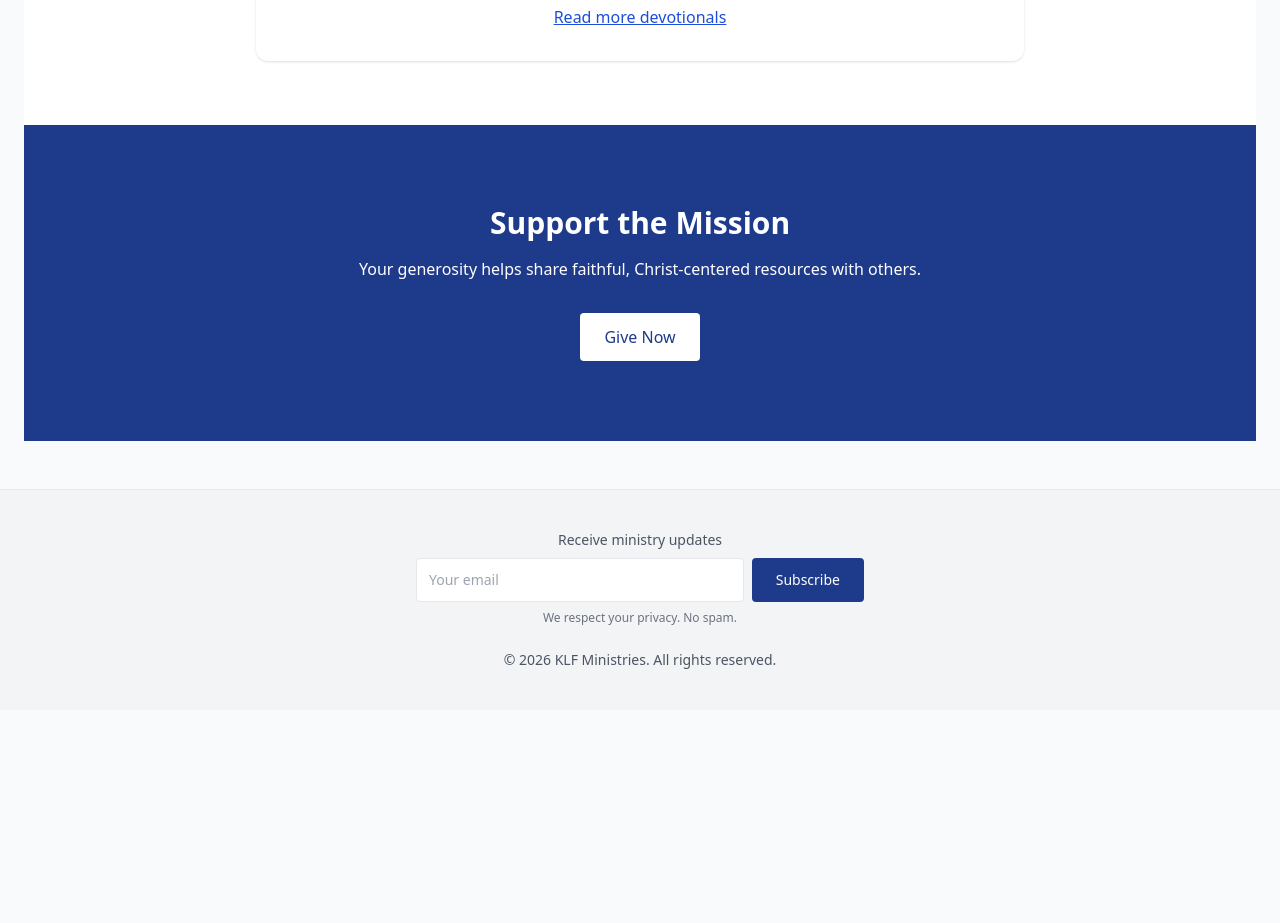
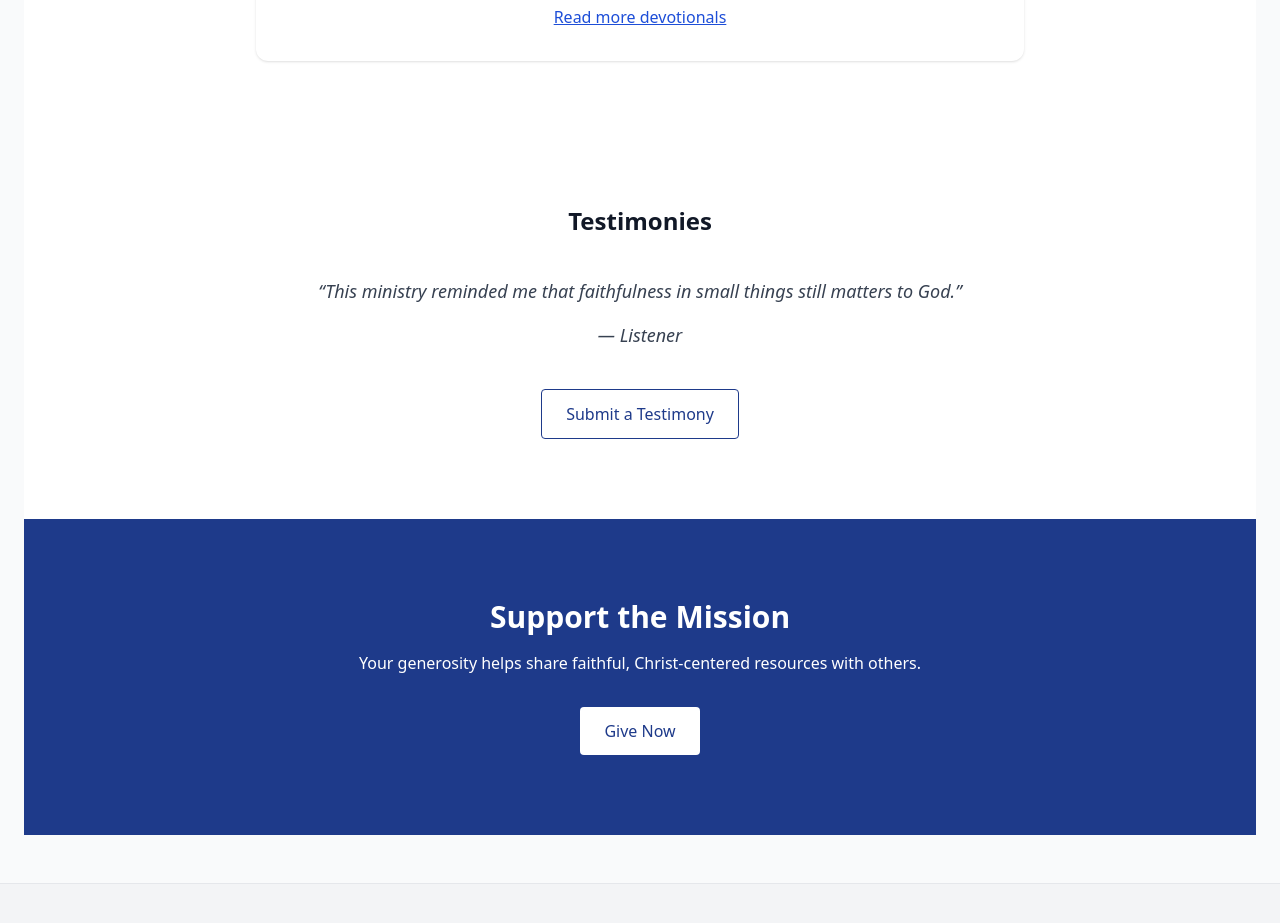
Before and after one commit to klfministries/klf-ministries-website, a Next.js app: page /en in a window 1280 px wide. Shown: the part 1020-1943 px from the top of the page. Before the commit the page ends 1730 px from the top, so only its background shows below. Built offline with nearby package versions, Linux system fonts and the light colour scheme.

Commit message:
Add rotating testimonials section to homepage

```diff
--- a/app/[lang]/page.jsx
+++ b/app/[lang]/page.jsx
@@ -74,6 +74,52 @@ function FeaturedDevotional({ lang }) {
 }
 
 /* ================= HOME PAGE ================= */
+function RotatingTestimonials({ lang }) {
+  const testimonials = {
+    en: [
+      {
+        text:
+          "This ministry reminded me that faithfulness in small things still matters to God.",
+        author: "Listener",
+      },
+      {
+        text:
+          "Each devotional strengthens my walk with Christ and keeps me spiritually focused.",
+        author: "Subscriber",
+      },
+    ],
+    es: [
+      {
+        text:
+          "Este ministerio me recordó que la fidelidad en lo pequeño todavía importa a Dios.",
+        author: "Oyente",
+      },
+      {
+        text:
+          "Cada devocional fortalece mi caminar con Cristo y me mantiene enfocado.",
+        author: "Suscriptor",
+      },
+    ],
+  };
+
+  const [index, setIndex] = useState(0);
+
+  useEffect(() => {
+    const timer = setInterval(() => {
+      setIndex((prev) => (prev + 1) % testimonials[lang].length);
+    }, 6000);
+    return () => clearInterval(timer);
+  }, [lang]);
+
+  return (
+    <blockquote className="italic text-gray-700 text-lg transition-all">
+      “{testimonials[lang][index].text}”
+      <div className="mt-4 font-medium">
+        — {testimonials[lang][index].author}
+      </div>
+    </blockquote>
+  );
+}
 export default function Home({ params }) {
   const lang = params?.lang === "es" ? "es" : "en";
   const [showDonate, setShowDonate] = useState(false);
@@ -115,6 +161,25 @@ export default function Home({ params }) {
       <section className="fade-in bg-white py-16 px-6">
         <FeaturedDevotional lang={lang} />
       </section>
+{/* ================= TESTIMONIALS + CTA ================= */}
+<section className="fade-in bg-white py-20 px-6">
+  <div className="max-w-4xl mx-auto text-center">
+    <h2 className="text-2xl font-bold mb-10">
+      {lang === "es" ? "Testimonios" : "Testimonies"}
+    </h2>
+
+    <RotatingTestimonials lang={lang} />
+
+    <div className="mt-10">
+      <a
+        href={`/${lang}/testimonials`}
+        className="inline-block px-6 py-3 border border-blue-900 text-blue-900 rounded hover:bg-blue-50"
+      >
+        {lang === "es" ? "Enviar un Testimonio" : "Submit a Testimony"}
+      </a>
+    </div>
+  </div>
+</section>
 
       {/* ================= SUPPORT CTA ================= */}
       <section className="fade-in bg-blue-900 text-white py-20 px-6 text-center">
```
